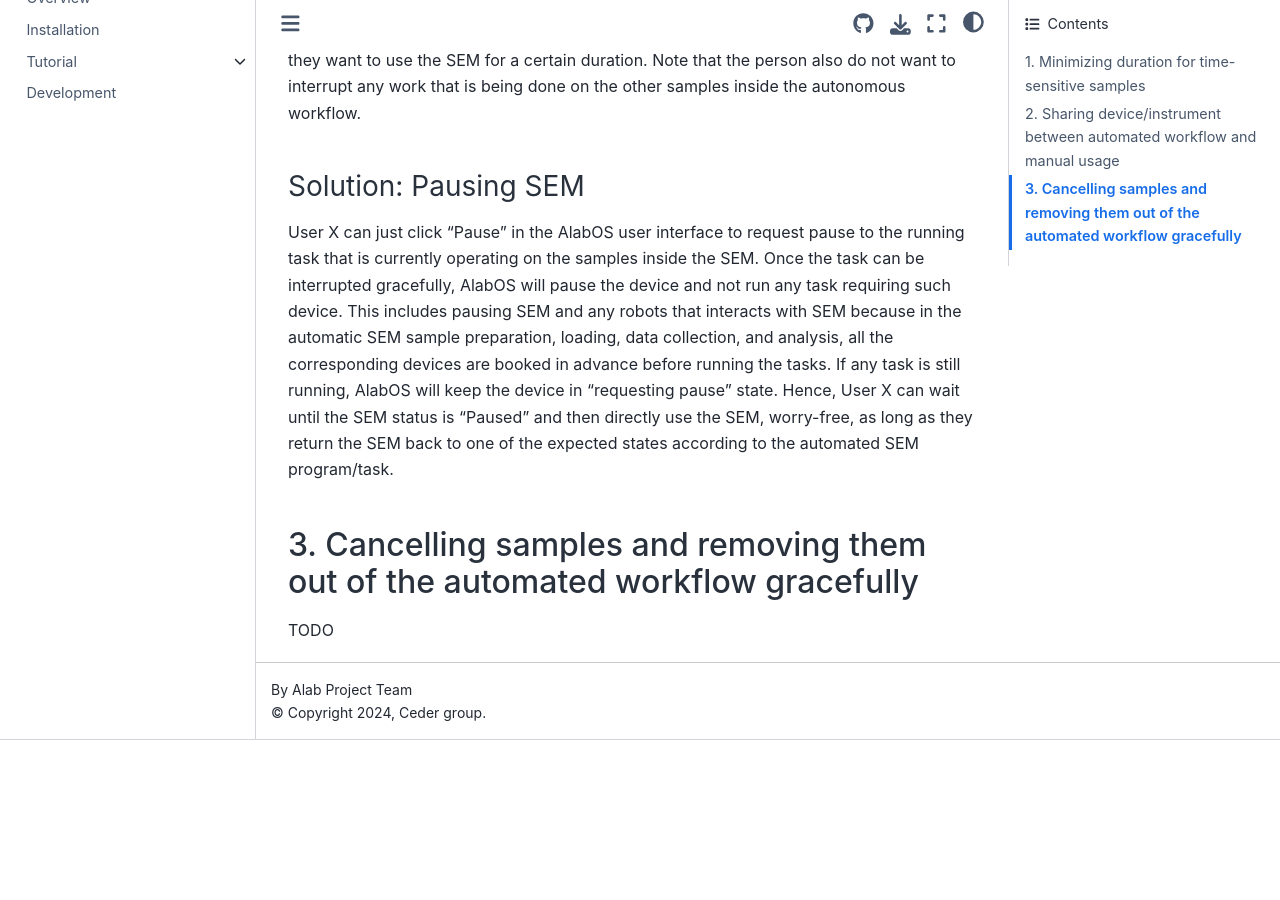
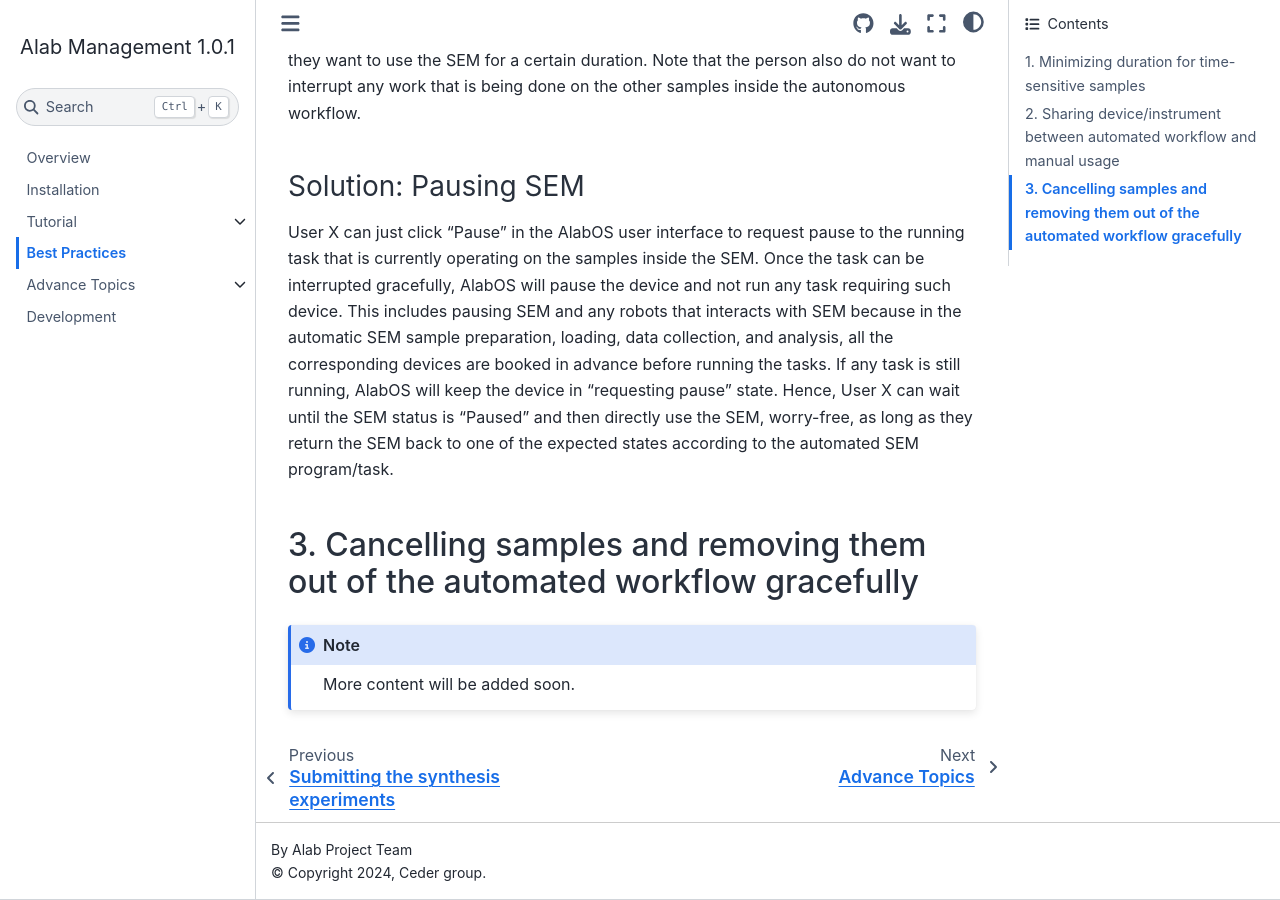
Before and after one commit to CederGroupHub/alabos, a Sphinx documentation site: the page built from docs/source/best_practices.md, in a window 1280 px wide and 900 px high, scrolled down 2664 px. Built offline with Sphinx 7.4.7 and the Sphinx Book theme 1.1.4, drawn with Linux system fonts in a browser that asks for light colours; pages that are not in the unit, such as notebooks, are missing from menus; before the commit the page ends 3404 px from its top, so only the background shows below that; some of the changed text lies outside the part shown.

````diff
--- a/docs/source/best_practices.md
+++ b/docs/source/best_practices.md
@@ -45,38 +59,60 @@ class Solid_Wet_Mixing_and_Pipetting(BaseTask):
             robot_arm: RobotArm = devices[RobotArm]
             initial_position = self.lab_view.get_sample(sample=self.sample).position
             destination = list(sample_positions[EthanolDispenser]["slot"])[0]
-            robot_arm.move(sample,destination)
+            robot_arm.move(sample, destination)
             ethanol_dispenser.dispense(self.ethanol_amount)
             destination = list(sample_positions[Mixer]["slot"])[0]
-            robot_arm.move(sample,destination)
+            robot_arm.move(sample, destination)
             mixer.mix(self.mixing_duration)
             destination = list(sample_positions[SlurryPipette]["slot"])[0]
-            robot_arm.move(sample,destination)
+            robot_arm.move(sample, destination)
             slurry_pipette.transfer(self.ethanol_amount)
             # move back empty mixing pot to rack
             destination = initial_position
-            robot_arm.move(sample,destination)
+            robot_arm.move(sample, destination)
             # consider sample to be only in the crucible now
             self.lab_view.move_sample(
                 sample=sample,
                 position=positions[None]["powdertransfer_crucible_position"][0],
             )
-            destination=list(sample_positions[IndexingQuadrant]["crucible/slot"])[0]
-            robot_arm.move(sample,destination)
+            destination = list(sample_positions[IndexingQuadrant]["crucible/slot"])[0]
+            robot_arm.move(sample, destination)
 ```
-In this solution, before running any of the time-sensitive process, all the devices and sample positions involved in the process is booked. Then, the robot begins the series of processes until it finishes everything, ensuring minimum time is achieved for this specific sample. The next sample will run once this specific sample is done. Note that all resources are available because the booking ensures the devices and sample positions are exclusively available for this task.
+
+In this solution, before running any of the time-sensitive process, all the devices and sample positions involved in the
+process is booked. Then, the robot begins the series of processes until it finishes everything, ensuring minimum time is
+achieved for this specific sample. The next sample will run once this specific sample is done. Note that all resources
+are available because the booking ensures the devices and sample positions are exclusively available for this task.
 
 ## 2. Sharing device/instrument between automated workflow and manual usage
-Oftentimes due to scarcity of availability of some device/instrument, an automated system has to pause a part of its operation and allow human experimentalist to use the instrument.
+
+Oftentimes due to scarcity of availability of some device/instrument, an automated system has to pause a part of its
+operation and allow human experimentalist to use the instrument.
 
 ### Case study: SEM
-Let's take a look at the following case study for a scanning electron microscope (SEM) instrument that is fully integrated into an autonomous laboratory running on AlabOS. The SEM is placed such that it can be fully operated by human, given the robots that usually loads the samples into the SEM do not interact with it while the human operator is using it.
 
-User X wants to use the SEM under manual mode because their sample requires a special scanning parameters and steps not implemented yet in the automated laboratory. They want to manually load their sample because it comes in an irregular shape. Essentially, they want to use the SEM for a certain duration. Note that the person also do not want to interrupt any work that is being done on the other samples inside the autonomous workflow.
+Let's take a look at the following case study for a scanning electron microscope (SEM) instrument that is fully
+integrated into an autonomous laboratory running on AlabOS. The SEM is placed such that it can be fully operated by
+human, given the robots that usually loads the samples into the SEM do not interact with it while the human operator is
+using it.
+
+User X wants to use the SEM under manual mode because their sample requires a special scanning parameters and steps not
+implemented yet in the automated laboratory. They want to manually load their sample because it comes in an irregular
+shape. Essentially, they want to use the SEM for a certain duration. Note that the person also do not want to interrupt
+any work that is being done on the other samples inside the autonomous workflow.
 
 ### Solution: Pausing SEM
-User X can just click "Pause" in the AlabOS user interface to request pause to the running task that is currently operating on the samples inside the SEM. Once the task can be interrupted gracefully, AlabOS will pause the device and not run any task requiring such device. This includes pausing SEM and any robots that interacts with SEM because in the automatic SEM sample preparation, loading, data collection, and analysis, all the corresponding devices are booked in advance before running the tasks. If any task is still running, AlabOS will keep the device in "requesting pause" state. Hence, User X can wait until the SEM status is "Paused" and then directly use the SEM, worry-free, as long as they return the SEM back to one of the expected states according to the automated SEM program/task.
+
+User X can just click "Pause" in the AlabOS user interface to request pause to the running task that is currently
+operating on the samples inside the SEM. Once the task can be interrupted gracefully, AlabOS will pause the device and
+not run any task requiring such device. This includes pausing SEM and any robots that interacts with SEM because in the
+automatic SEM sample preparation, loading, data collection, and analysis, all the corresponding devices are booked in
+advance before running the tasks. If any task is still running, AlabOS will keep the device in "requesting pause" state.
+Hence, User X can wait until the SEM status is "Paused" and then directly use the SEM, worry-free, as long as they
+return the SEM back to one of the expected states according to the automated SEM program/task.
 
 ## 3. Cancelling samples and removing them out of the automated workflow gracefully
 
-TODO
+```{note}
+More content will be added soon.
+```
--- a/docs/source/index.rst
+++ b/docs/source/index.rst
@@ -106,7 +106,8 @@ via `pymongo <https://pymongo.readthedocs.io/en/stable/>`_ package.
 
     installation
     tutorial
-    bestpractice
+    best_practices
+    advance_topics
     Development<development>
     API Docs<modules>
 
--- a/docs/source/installation.rst
+++ b/docs/source/installation.rst
@@ -8,12 +8,12 @@ MongoDB
 ~~~~~~~
 You must have access to at least one `MongoDB database <https://www.mongodb.com/>`_ (locally or remotely).
 
-To install MongoDB locally, refer to `this <https://docs.mongodb.com/manual/installation/>`_.
+To install MongoDB locally, refer to `MongoDB website <https://docs.mongodb.com/manual/installation/>`_.
 
 RabbitMQ
 ~~~~~~~~
 
-You must have RabbitMQ installed on your machine. To install RabbitMQ, refer to `this <https://www.rabbitmq.com/download.html>`_.
+You must have RabbitMQ installed on your machine. To install RabbitMQ, refer to `Rabbitmq website <https://www.rabbitmq.com/download.html>`_.
 
 Install via pip
 ----------------
--- a/pyproject.toml
+++ b/pyproject.toml
@@ -82,7 +82,8 @@ dev = [
     "requests >= 2.26.0",
     "flake8-bugbear >= 21.11.29",
     "flake8-docstrings >= 1.6.0",
-    "ruff"
+    "ruff",
+    "dramatiq[rabbitmq]==1.16.0"
 ]
 tests = ["pytest-cov==4.1.0", "pytest==7.4.1", "moto==4.2.2", "pytest-env ~= 0.6.2"]
 vis = ["matplotlib", "pydot"]
````
Also changed, not shown: other parts of docs/source/best_practices.md (+39 -25 lines), docs/source/advance_topics.md (added, +10 -0 lines), docs/source/submit_experiments.md (+1 -1 lines), docs/source/test.md (+32 -31 lines), docs/source/_static/time-sensitive.png (renamed from docs/source/time-sensitive.png), 9 other files.
